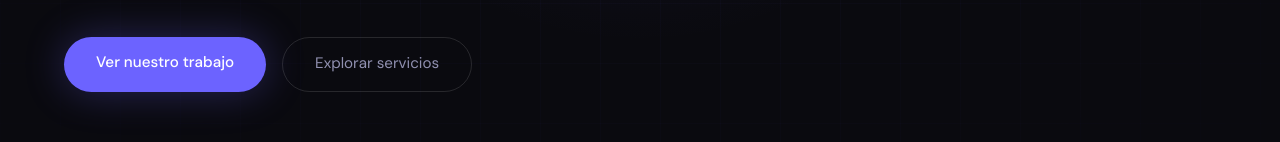
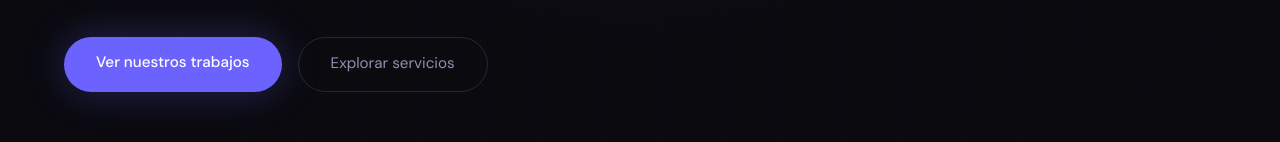
Before and after one commit to santiagodaghero/Tech-Store, a plain HTML site: page index.html in a window 1280 px wide. Shown: the part 777-919 px from the top of the page. Drawn offline with nearby package versions, Linux system fonts and the light colour scheme.

Commit message:
act con py

```diff
--- a/index.html
+++ b/index.html
@@ -52,7 +52,7 @@
         Transformamos ideas complejas en productos que los usuarios aman.
       </p>
       <div class="hero-actions">
-        <a href="#dashboard" class="btn-primary">Ver nuestro trabajo</a>
+        <a href="#dashboard" class="btn-primary">Ver nuestros trabajos</a>
         <a href="#servicios"  class="btn-ghost">Explorar servicios</a>
       </div>
     </div>
```
